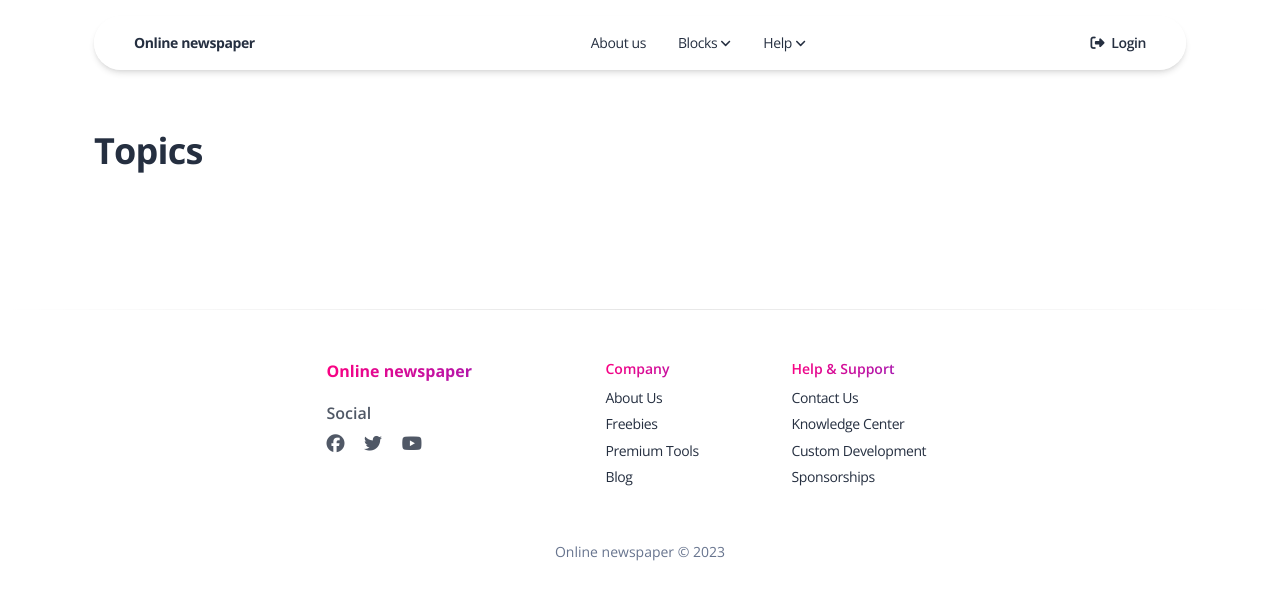
After one commit to Artemh59/newspaper_agency, a Django app: page /newspaper/topics/ in a window 1280 px wide. The commit adds this page. Shown: the top 600 px of the page. Run offline with Django 4.2, Linux system fonts and the light colour scheme; data that the repository does not hold is empty; some libraries are stand-ins or nearby versions.

Commit message:
Create topics page, url and view

```diff
--- a/newspaper/urls.py
+++ b/newspaper/urls.py
@@ -1,10 +1,12 @@
 from django.urls import path
 
-from newspaper.views import About, Index
+from newspaper.views import About, Index, TopicViews, TopicDetailViews
 
 urlpatterns = [
     path('about_us/', About.as_view(), name='about-us'),
     path('', Index.as_view(), name='index'),
+    path('topics/', TopicViews.as_view(), name='topic'),
+    path('topics/<int:pk>', TopicDetailViews.as_view(), name='topic-detail'),
 ]
 
 app_name = 'newspaper'
--- a/newspaper/views.py
+++ b/newspaper/views.py
@@ -20,3 +20,13 @@ class Index(generic.TemplateView):
 class About(generic.ListView):
     model = Newspaper
     template_name = "newspaper/about_us.html"
+
+
+class TopicViews(generic.ListView):
+    model = Topic
+    template_name = "newspaper/topics.html"
+
+
+class TopicDetailViews(generic.DetailView):
+    model = Topic
+    template_name = "newspaper/topic_detail.html"
--- /dev/null
+++ b/templates/newspaper/topic_detail.html
@@ -0,0 +1,5 @@
+{% extends 'base.html' %}
+
+{% block content %}
+  <h1>Detail</h1>
+{% endblock %}
--- /dev/null
+++ b/templates/newspaper/topics.html
@@ -0,0 +1,20 @@
+{% extends 'base.html' %}
+
+{% block content %}
+  <div class="container mt-8">
+    <h2 class="mb-4">Topics</h2>
+    <div class="row">
+        {% for topic in topic_list %}
+        <div class="col-md-4 mb-4">
+            <div class="card">
+                <div class="card-body">
+                  <a href="{% url 'newspaper:topic-detail' pk=topic.id %}">
+                    <h5 class="card-title text-center">{{ topic.name }}</h5>
+                  </a>
+                </div>
+            </div>
+        </div>
+        {% endfor %}
+    </div>
+</div>
+{% endblock %}
--- a/templates/registration/logged_out.html
+++ b/templates/registration/logged_out.html
@@ -61,6 +61,7 @@
         </div>
       </div>
     </div>
+  </div>
   </section>
 
 {% endblock content %}
```
